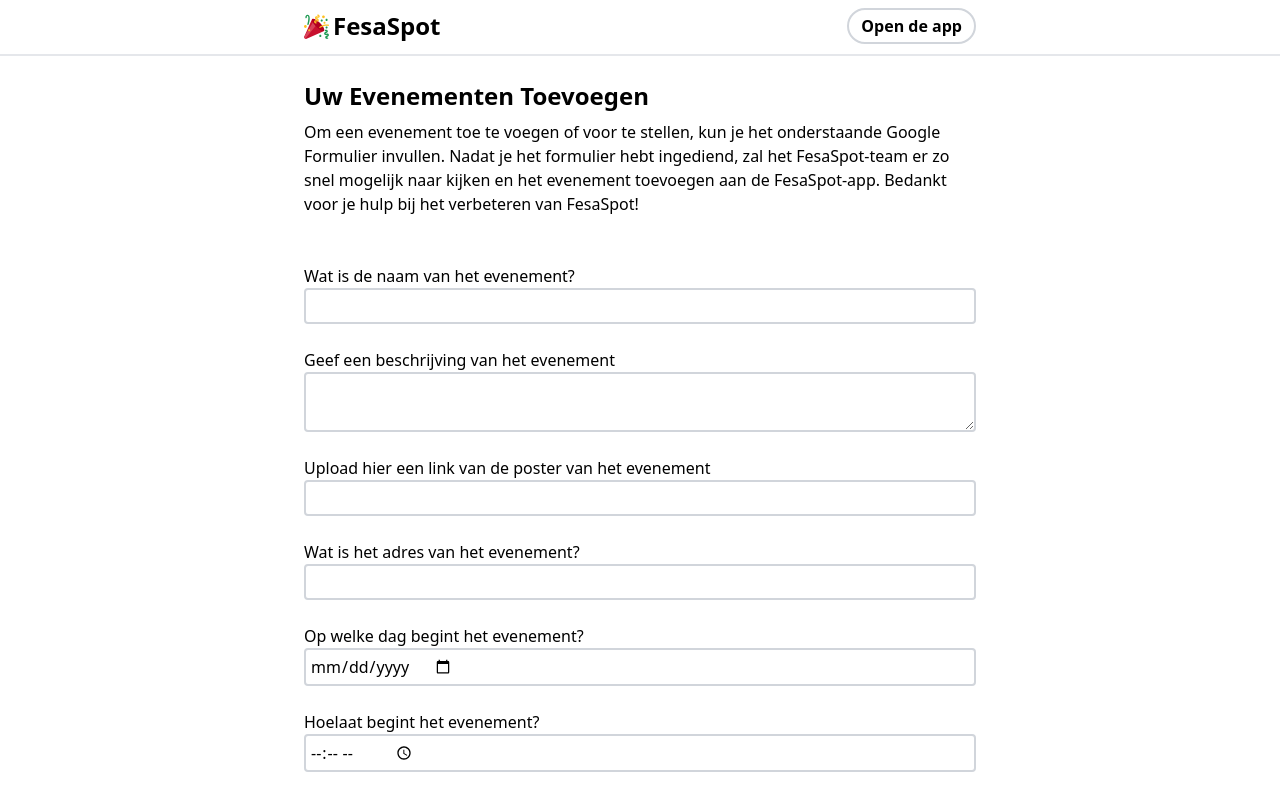
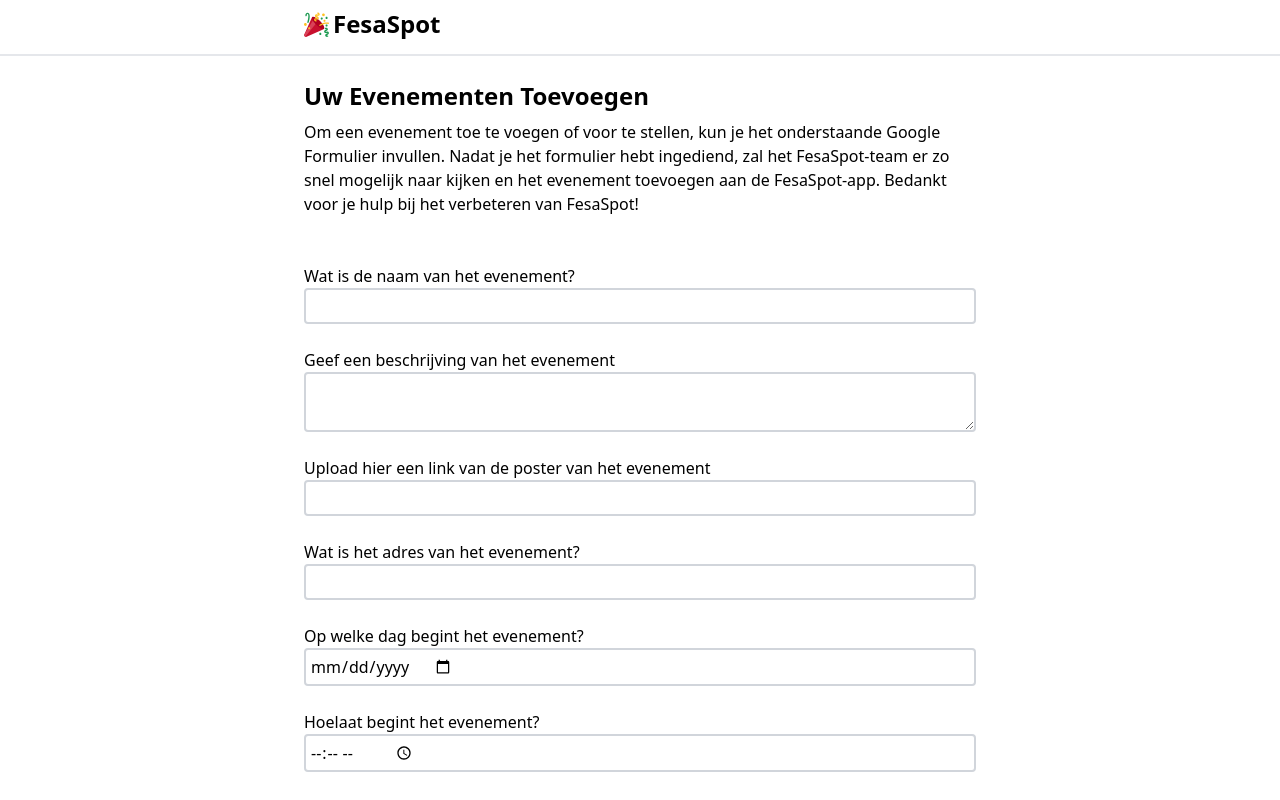
Before and after one commit to WebSlothAgency/FesaSpot-WebApp, a Next.js app: page /evenement-toevoegen in a window 1280 px wide. Shown: the top 800 px of the page. Built offline with nearby package versions, Linux system fonts and the light colour scheme.

Commit message:
remove open app button on desktop

```diff
--- a/pages/evenement-toevoegen.js
+++ b/pages/evenement-toevoegen.js
@@ -44,7 +44,7 @@ const evenementToevoegen = () => {
                             </svg>
                             <p className='font-bold text-2xl'>FesaSpot</p>
                         </Link>
-                        <button onClick={() => openInApp()} className='rounded-full border-2 border-gray-300 bg-white text-black font-bold w-fit ml-0 px-3 py-1'>Open de app</button>
+                        <button onClick={() => openInApp()} className='md:hidden  rounded-full border-2 border-gray-300 bg-white text-black font-bold w-fit ml-0 px-3 py-1'>Open de app</button>
                     </div>
                 </div>
                 <div className='m-auto p-4 sm:px-0 max-w-2xl mt-16 flex flex-col gap-2'>
--- a/pages/event/[id].js
+++ b/pages/event/[id].js
@@ -214,7 +214,7 @@ const Event = () => {
 
             <p className='font-bold text-2xl'>FesaSpot</p>
           </Link>
-          <button onClick={() => openInApp()} className='rounded-full border-2 border-gray-300 bg-white text-black font-bold w-fit ml-0 px-3 py-1'>Open de app</button>
+          <button onClick={() => openInApp()} className='md:hidden rounded-full border-2 border-gray-300 bg-white text-black font-bold w-fit ml-0 px-3 py-1'>Open de app</button>
         </div>
       </div>
       <div className='m-auto p-4 sm:px-0 max-w-2xl'>
--- a/pages/index.js
+++ b/pages/index.js
@@ -123,7 +123,7 @@ export default function Home() {
 
               <p className='font-bold text-2xl'>FesaSpot</p>
             </Link>
-            <button onClick={() => openInApp()} className='rounded-full border-2 border-gray-300 bg-white text-black font-bold w-fit ml-0 px-3 py-1'>Open de app</button>
+            <button onClick={() => openInApp()} className='md:hidden rounded-full border-2 border-gray-300 bg-white text-black font-bold w-fit ml-0 px-3 py-1'>Open de app</button>
           </div>
         </div>
         <div className='m-auto p-4 sm:px-0 max-w-2xl'>
```
